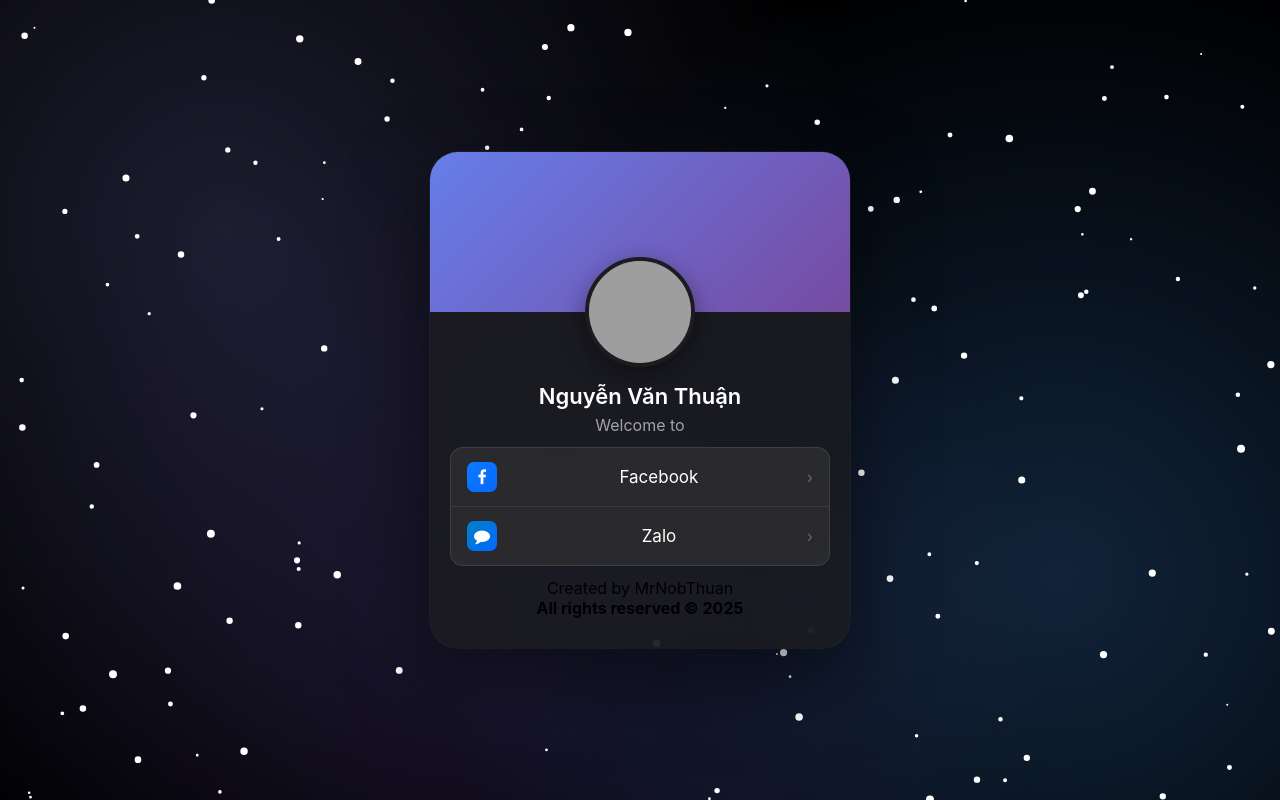
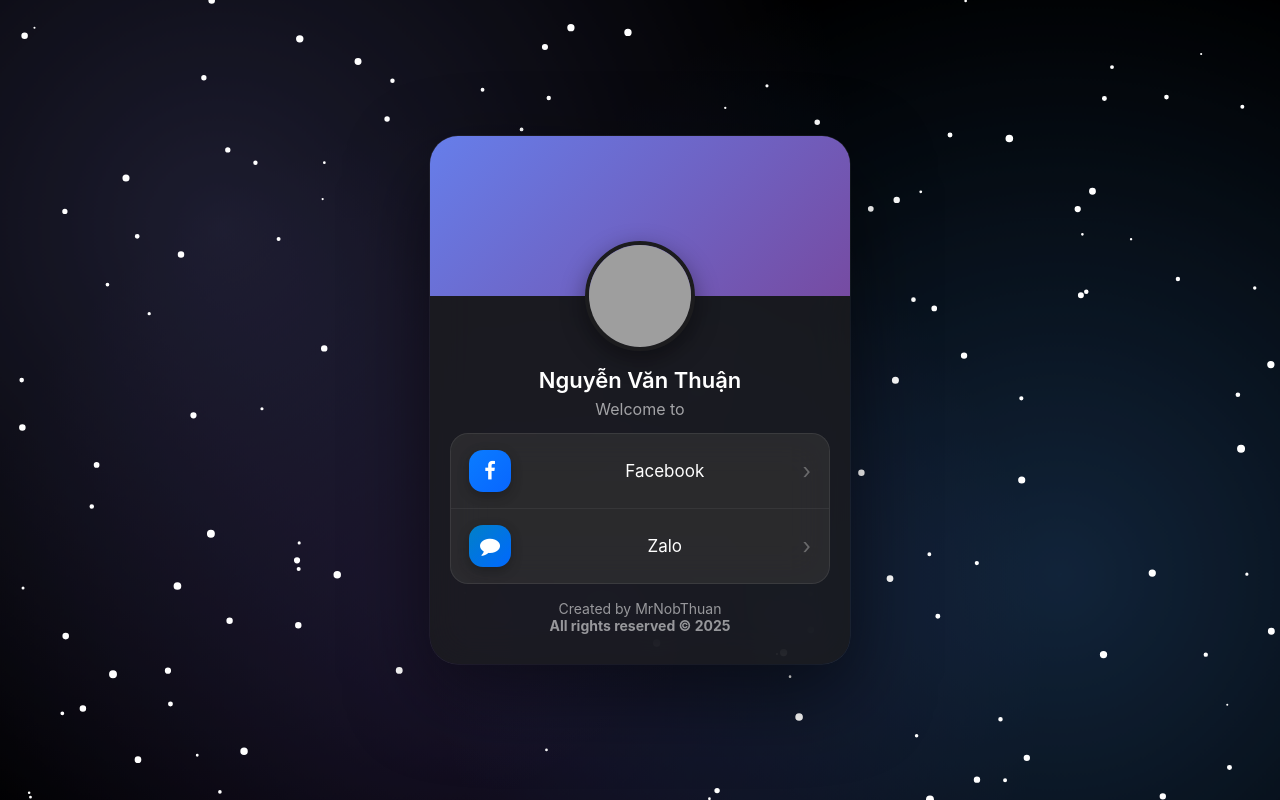
Before and after one commit to vthuannobb/thuannobb1, a plain HTML site: page index.html in a window 1280 px wide. Drawn offline with Linux system fonts and the light colour scheme; grey boxes are pictures that could not be loaded.

Commit message:
Update index.html

```diff
--- a/index.html
+++ b/index.html
@@ -1,5 +1,5 @@
 <!DOCTYPE html>
-<html lang="en">
+<html lang="vi">
 <head>
 <meta charset="UTF-8">
 <meta name="viewport" content="width=device-width, initial-scale=1">
@@ -39,7 +39,12 @@
     50%{opacity:.8;transform:scale(1.1)}
 }
 
-        .wrapper{width:100%;max-width:420px;position:relative;z-index:2}
+.wrapper{
+    width:100%;
+    max-width:420px;
+    position:relative;
+    z-index:2
+}
 
 .profile-card{
     background:rgba(28,28,30,.85);
@@ -74,45 +79,74 @@
     object-fit:cover
 }
 
-        .author-name{font-size:22px;font-weight:600;color:#fff}
-        .author-bio{margin-top:6px;color:rgba(255,255,255,.6)}
+.author-name{
+    font-size:22px;
+    font-weight:600;
+    color:#fff
+}
+
+.author-bio{
+    margin-top:6px;
+    color:rgba(255,255,255,.6)
+}
 
 .ios-menu{
     background:rgba(58,58,60,.5);
     backdrop-filter:blur(20px);
-            border-radius:13px;
+    border-radius:18px;
     overflow:hidden;
-            margin:12px 0;
-            border:.5px solid rgba(255,255,255,.1)
+    margin:14px 0;
+    border:1px solid rgba(255,255,255,.08)
 }
 
 .menu-item{
     display:flex;
     align-items:center;
-            padding:14px 16px;
-            border-bottom:.5px solid rgba(255,255,255,.08);
+    padding:16px 18px;
+    border-bottom:1px solid rgba(255,255,255,.06);
     color:#fff;
-            cursor:pointer
+    cursor:pointer;
+    transition:background .15s ease
 }
 
-        .menu-item:last-child{border-bottom:none}
+.menu-item:last-child{
+    border-bottom:none
+}
+
+.menu-item:active{
+    background:rgba(255,255,255,.06)
+}
 
 .menu-icon{
-            width:30px;
-            height:30px;
-            border-radius:7px;
+    width:42px;
+    height:42px;
+    border-radius:14px;
     display:flex;
     align-items:center;
     justify-content:center;
-            margin-right:14px;
-            color:white
+    margin-right:16px;
+    color:#fff;
+    font-size:20px;
+    box-shadow:0 4px 12px rgba(0,0,0,.25)
 }
 
-        .facebook{background:linear-gradient(135deg,#0A7CFF,#0866FF)}
-        .zalo{background:linear-gradient(135deg,#0180C7,#0068FF)}
+.facebook{
+    background:linear-gradient(135deg,#0A7CFF,#0866FF)
+}
 
-        .menu-text{flex:1;font-size:17px}
-        .menu-arrow{color:rgba(255,255,255,.3)}
+.zalo{
+    background:linear-gradient(135deg,#0180C7,#0068FF)
+}
+
+.menu-text{
+    flex:1;
+    font-size:17px
+}
+
+.menu-arrow{
+    color:rgba(255,255,255,.3);
+    font-size:22px
+}
 
 #snowCanvas{
     position:fixed;
@@ -121,6 +155,12 @@
     height:100%;
     z-index:1;
     pointer-events:none
+}
+
+.footer{
+    margin-top:16px;
+    color:rgba(255,255,255,.55);
+    font-size:14px
 }
 </style>
 </head>
@@ -146,6 +186,7 @@
             <div class="author-bio">Welcome to</div>
 
             <div class="ios-menu">
+
                 <div class="menu-item" onclick="window.open('https://www.facebook.com/ng.thuan.978716','_blank')">
                     <div class="menu-icon facebook"><i class="fa fa-facebook"></i></div>
                     <div class="menu-text">Facebook</div>
@@ -157,6 +198,7 @@
                     <div class="menu-text">Zalo</div>
                     <div class="menu-arrow">›</div>
                 </div>
+
             </div>
 
             <div class="footer">
```
Lines whose indentation alone changed are shown as unchanged.
